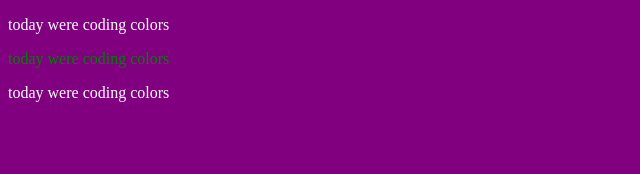
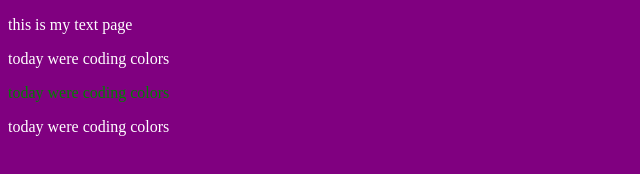
Before and after one commit to MythJames/My-Class-Website, a plain HTML site: page demo.html in a window 1280 px wide. Shown: the whole page, without its empty margins (0-640 px from the left). Drawn offline with Linux system fonts and the light colour scheme.

Commit message:
Update demo.html

```diff
--- a/demo.html
+++ b/demo.html
@@ -13,6 +13,11 @@
  </head>
 
  <body>
+
+<p><a href"text.html">this is my text page</a></p>
+
+
+
 <p>today were coding colors</p>
 <p class="bob">today were coding colors</p>
 <p>today were coding colors</p>
```
